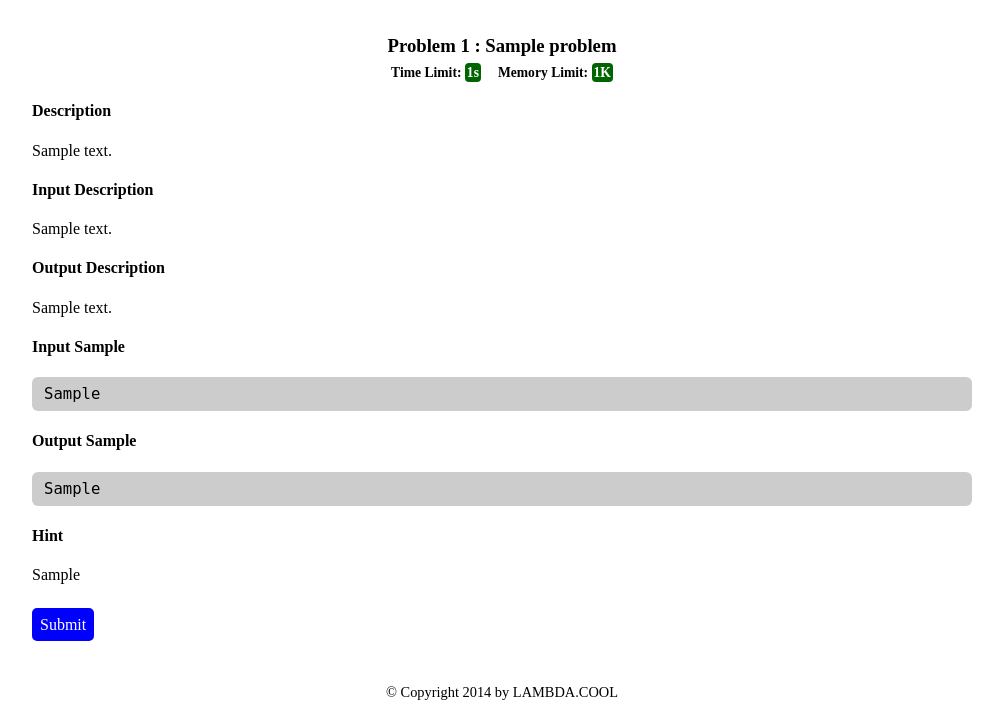
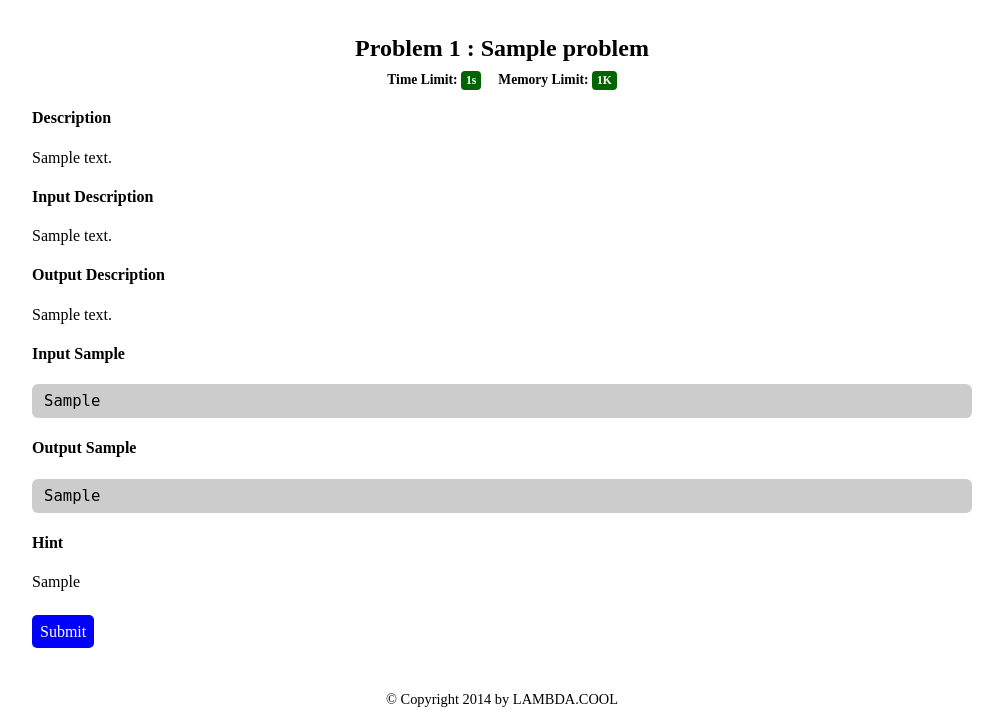
Before and after one commit to rorschachhb/lambdaOJ, a Flask app: page /oj/problem/ in a window 1280 px wide. Shown: the part 139-857 px from the top of the page, without its empty margins (138-1141 px from the left). Run offline with Flask 2, Linux system fonts and the light colour scheme; tables that the repository leaves empty hold one stand-in row (values such as "Sample post").

Commit message:
improved problem.html and submit_info.html

```diff
--- a/app/static/styles/style.css
+++ b/app/static/styles/style.css
@@ -290,21 +290,26 @@ span.status-error {
 }
 
 
-.pb-title {
+.pb-title, .sub-title {
     text-align: center;
 }
-.pb-title h3 {
-    margin: 10px 0px 8px 0px;
+.pb-title h2 {
+    margin: 10px 0px;
 }
 .pb-title .limits {
     font-size: 85%;
 }
-.pb-details pre {
+.pb-details pre, .sub-details pre {
     font-size: 120%;
     background-color: #cccccc;
     padding: 8px 5px 8px 12px;
     border-radius: 6px;
 }
+.sub-title div {
+    font-weight: bold;
+    font-size: 90%;
+}
+
 .pb-submit {
     margin-top: 32px;
 }
@@ -319,14 +324,6 @@ span.status-error {
 }
 
 
-span.lable-success {
-    border-radius: 4px;
-    background-color: darkgreen;
-    color: #ffffff;
-    padding: 2px;
-}
-
-
 
 footer {
     font-size: 90%;
--- a/app/templates/problem.html
+++ b/app/templates/problem.html
@@ -6,16 +6,16 @@ Problem {{ problem.problem_id }}
 
 {% block content %}
 <article class="pb-title">
-  <h3>Problem {{ problem.problem_id }} : {{ problem.title }}</h3>
+  <h2>Problem {{ problem.problem_id }} : {{ problem.title }}</h2>
   <div class="limits">
     <strong>
       Time Limit:
-      <span class="lable-success">{{ problem.time_limit }}s</span>
+      <span class="status-correct">{{ problem.time_limit }}s</span>
     </strong>
     &nbsp;&nbsp;&nbsp;
     <strong>
       Memory Limit:
-      <span class="lable-success">{{ problem.memory_limit }}K</span>
+      <span class="status-correct">{{ problem.memory_limit }}K</span>
     </strong>
   </div>
 </article>
--- a/app/templates/status.html
+++ b/app/templates/status.html
@@ -35,10 +35,8 @@ Status
       <span class="status-correct">{{ sub.status }}</span>
       {% elif sub.status in ["Timeout", "Memory Exceeded", "Banned Syscall"] %}
       <span class="status-warning">{{ sub.status }}</span>
-      {% elif sub.status in ["Compilation Error", "Runtime Error", "Wrong Answer"] %}
+      {% else %}
       <span class="status-error">{{ sub.status }}</span>
-      {% else %}
-      <span>{{ sub.status }}</span>
       {% endif %}
     </td>
     <td class="time">{{ sub.time }} s</td>
```
Also changed, not shown: app/templates/submit_info.html (+18 -9 lines).
